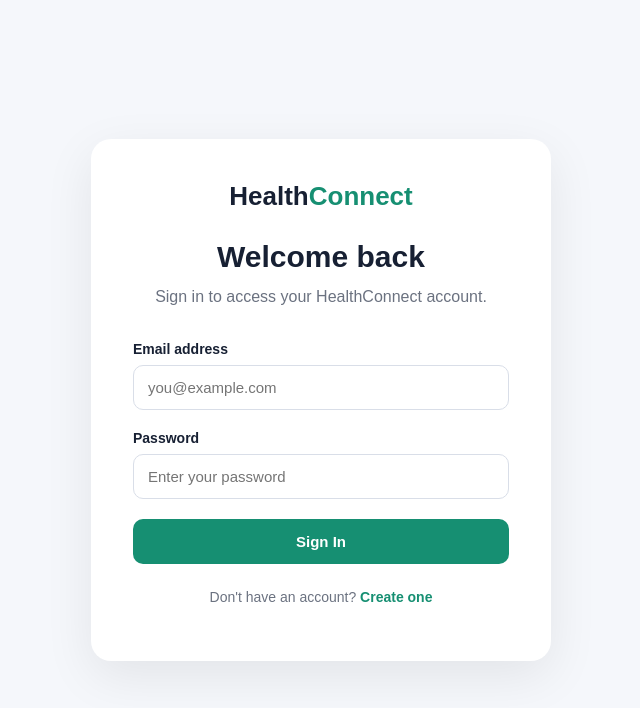
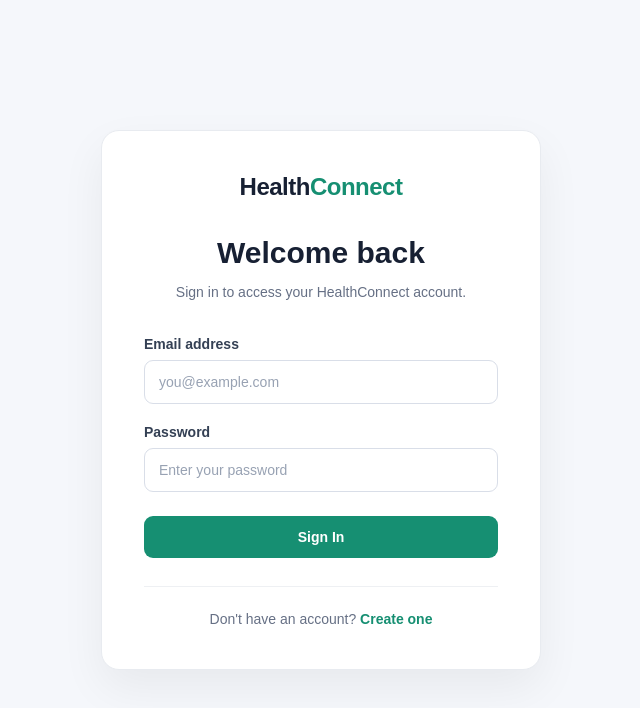
Before and after one commit to Cedric-Raichand/HealthConnect, a React app in the folder frontend/: page /login in a window 1280 px wide. Shown: the top 708 px of the page, without its empty margins (319-959 px from the left). Built offline with nearby package versions, Linux system fonts and the light colour scheme; the HTML template or start-up script is replaced by a standard one.

Commit message:
polish login page UI

```diff
--- a/frontend/src/App.css
+++ b/frontend/src/App.css
@@ -770,3 +770,174 @@ a {
     text-align: center;
   }
 }
+/* ============================= */
+/* LOGIN / AUTH POLISH */
+/* ============================= */
+
+.auth-page {
+  min-height: 100vh;
+  padding: 40px 20px;
+  display: flex;
+  align-items: center;
+  justify-content: center;
+  background: #f5f7fb;
+}
+
+.auth-card {
+  width: 100%;
+  max-width: 440px;
+  padding: 42px;
+  background: white;
+  border: 1px solid #e8ebf0;
+  border-radius: 18px;
+  box-shadow: 0 18px 45px rgba(0, 0, 0, 0.06);
+}
+
+.auth-header {
+  text-align: center;
+  margin-bottom: 32px;
+}
+
+.auth-logo {
+  display: inline-block;
+  margin-bottom: 34px;
+  color: #172033;
+  font-size: 24px;
+  font-weight: 800;
+  text-decoration: none;
+  letter-spacing: -0.5px;
+}
+
+.auth-logo span {
+  color: #168f72;
+}
+
+.auth-heading h1 {
+  margin: 0 0 10px;
+  color: #172033;
+  font-size: 30px;
+  line-height: 1.2;
+}
+
+.auth-heading p {
+  margin: 0;
+  color: #667085;
+  font-size: 14px;
+  line-height: 1.6;
+}
+
+.auth-form {
+  display: flex;
+  flex-direction: column;
+  gap: 20px;
+}
+
+.form-group {
+  display: flex;
+  flex-direction: column;
+  gap: 8px;
+}
+
+.form-group label {
+  color: #344054;
+  font-size: 14px;
+  font-weight: 600;
+}
+
+.form-group input {
+  width: 100%;
+  padding: 13px 14px;
+  border: 1px solid #d9dee8;
+  border-radius: 9px;
+  background: white;
+  color: #172033;
+  font-size: 14px;
+  outline: none;
+  transition: border-color 0.2s ease, box-shadow 0.2s ease;
+}
+
+.form-group input::placeholder {
+  color: #98a2b3;
+}
+
+.form-group input:focus {
+  border-color: #168f72;
+  box-shadow: 0 0 0 3px rgba(22, 143, 114, 0.1);
+}
+
+.auth-button {
+  width: 100%;
+  margin-top: 4px;
+  padding: 13px 18px;
+  border: none;
+  border-radius: 9px;
+  background: #168f72;
+  color: white;
+  font-size: 14px;
+  font-weight: 700;
+  cursor: pointer;
+  transition: background 0.2s ease, transform 0.2s ease;
+}
+
+.auth-button:hover:not(:disabled) {
+  background: #11745d;
+  transform: translateY(-1px);
+}
+
+.auth-button:disabled {
+  opacity: 0.7;
+  cursor: not-allowed;
+}
+
+.error-message {
+  padding: 12px 14px;
+  border: 1px solid #f1b8b8;
+  border-radius: 8px;
+  background: #fff5f5;
+  color: #b42318;
+  font-size: 13px;
+  line-height: 1.5;
+}
+
+.auth-footer {
+  margin-top: 28px;
+  padding-top: 24px;
+  border-top: 1px solid #eef0f3;
+  text-align: center;
+}
+
+.auth-footer p {
+  margin: 0;
+  color: #667085;
+  font-size: 14px;
+}
+
+.auth-footer a {
+  color: #168f72;
+  font-weight: 700;
+  text-decoration: none;
+}
+
+.auth-footer a:hover {
+  text-decoration: underline;
+}
+
+@media (max-width: 500px) {
+  .auth-page {
+    padding: 25px 16px;
+  }
+
+  .auth-card {
+    padding: 30px 24px;
+    border-radius: 14px;
+    box-shadow: 0 12px 30px rgba(0, 0, 0, 0.05);
+  }
+
+  .auth-logo {
+    margin-bottom: 28px;
+  }
+
+  .auth-heading h1 {
+    font-size: 27px;
+  }
+}
--- a/frontend/src/pages/Login.jsx
+++ b/frontend/src/pages/Login.jsx
@@ -23,7 +23,6 @@ function Login() {
 
   const handleSubmit = async (e) => {
     e.preventDefault();
-
     setError("");
 
     if (!formData.email || !formData.password) {
@@ -60,15 +59,20 @@ function Login() {
             Health<span>Connect</span>
           </Link>
 
-          <h1>Welcome back</h1>
-
-          <p>
-            Sign in to access your HealthConnect account.
-          </p>
+          <div className="auth-heading">
+            <h1>Welcome back</h1>
+            <p>
+              Sign in to access your HealthConnect account.
+            </p>
+          </div>
         </div>
 
         <form onSubmit={handleSubmit} className="auth-form">
-          {error && <div className="error-message">{error}</div>}
+          {error && (
+            <div className="error-message">
+              {error}
+            </div>
+          )}
 
           <div className="form-group">
             <label htmlFor="email">Email address</label>
@@ -80,6 +84,7 @@ function Login() {
               placeholder="you@example.com"
               value={formData.email}
               onChange={handleChange}
+              autoComplete="email"
             />
           </div>
 
@@ -93,6 +98,7 @@ function Login() {
               placeholder="Enter your password"
               value={formData.password}
               onChange={handleChange}
+              autoComplete="current-password"
             />
           </div>
 
```
